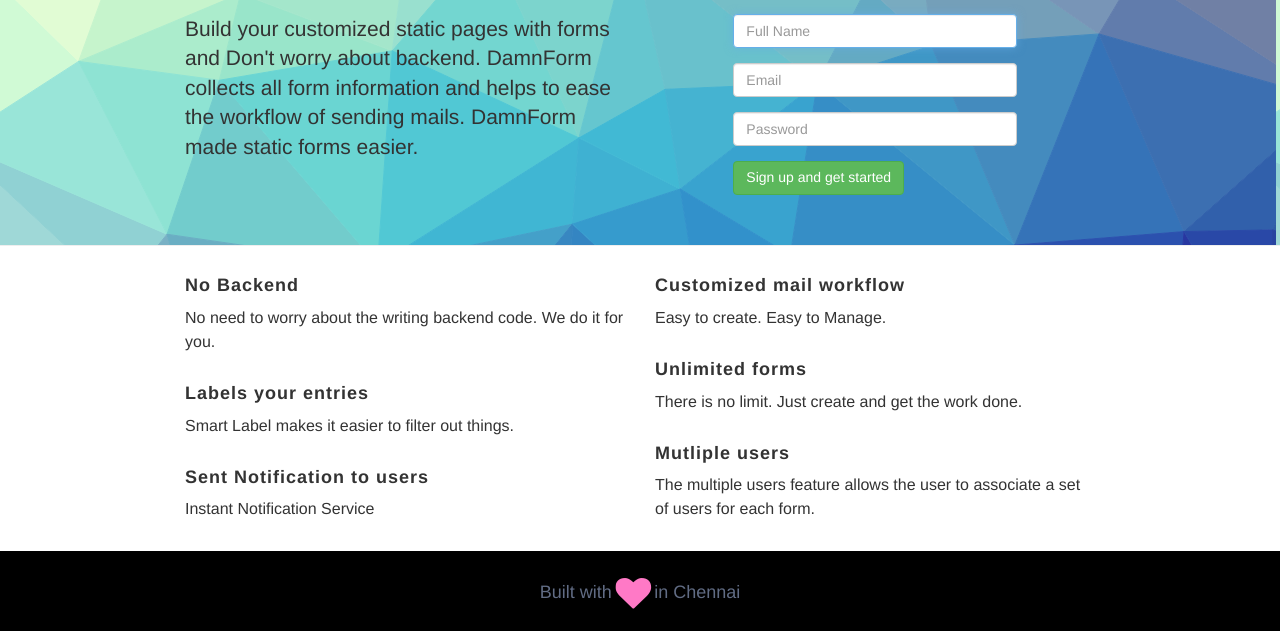
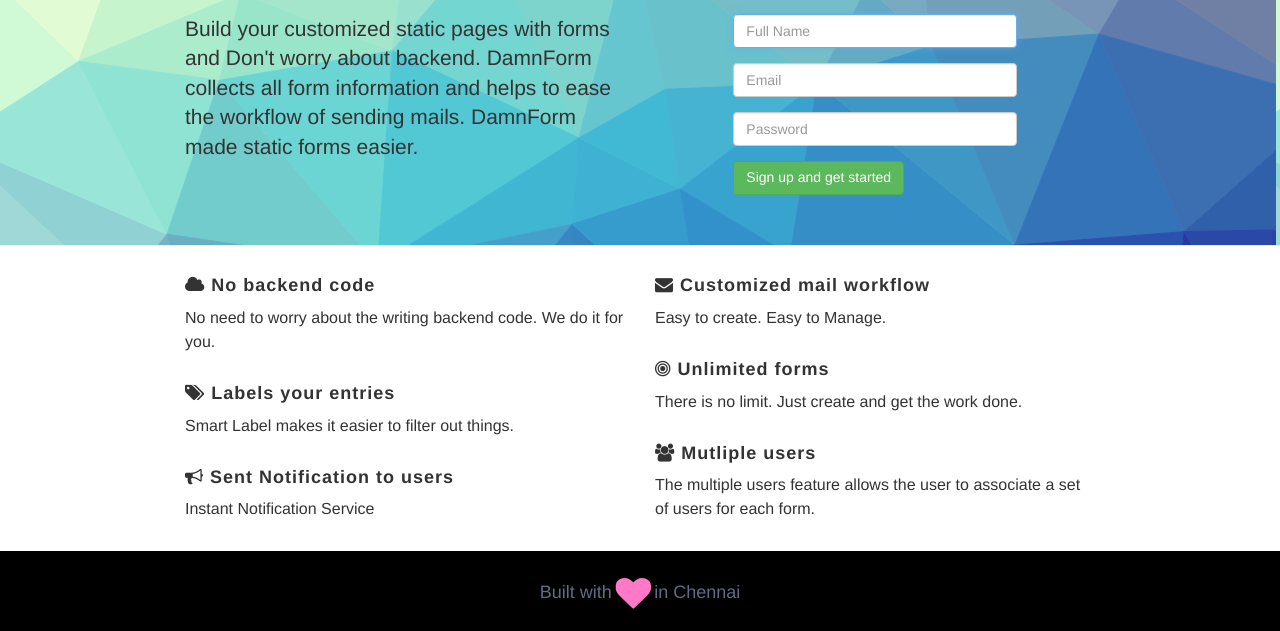
Before and after one commit to ChennaiNerd/damnform, a plain HTML site: page client/index.html in a window 1280 px wide. Shown: the part 188-819 px from the top of the page. Drawn offline with Linux system fonts and the light colour scheme; files whose address does not match are found by name.

Commit message:
Updated index page.

```diff
--- a/client/index.html
+++ b/client/index.html
@@ -59,24 +59,24 @@
     <div class="medium-container">
       <div class="row marketing">
         <div class="col-lg-6">
-          <h4>No Backend</h4>
+          <h4><i class="fa fa-cloud"></i> No backend code</h4>
           <p>No need to worry about the writing backend code. We do it for you.</p>
 
-          <h4>Labels your entries</h4>
+          <h4><i class="fa fa-tags"></i> Labels your entries</h4>
           <p>Smart Label makes it easier to filter out things.</p>
 
-          <h4>Sent Notification to users</h4>
+          <h4><i class="fa fa-bullhorn"></i> Sent Notification to users</h4>
           <p>Instant Notification Service</p>
         </div>
 
         <div class="col-lg-6">
-          <h4>Customized mail workflow</h4>
-          <p>Easy to create. Easy to Manage.</p>
+          <h4><i class="fa fa-envelope"></i> Customized mail workflow</h4>
+          <p> Easy to create. Easy to Manage.</p>
 
-          <h4>Unlimited forms</h4>
+          <h4><i class="fa fa-bullseye"></i> Unlimited forms</h4>
           <p>There is no limit. Just create and get the work done.</p>
 
-          <h4>Mutliple users</h4>
+          <h4> <i class="fa fa-group"></i> Mutliple users</h4>
           <p>The multiple users feature allows the user to associate a set of users for each form.</p>
         </div>
       </div>
```
